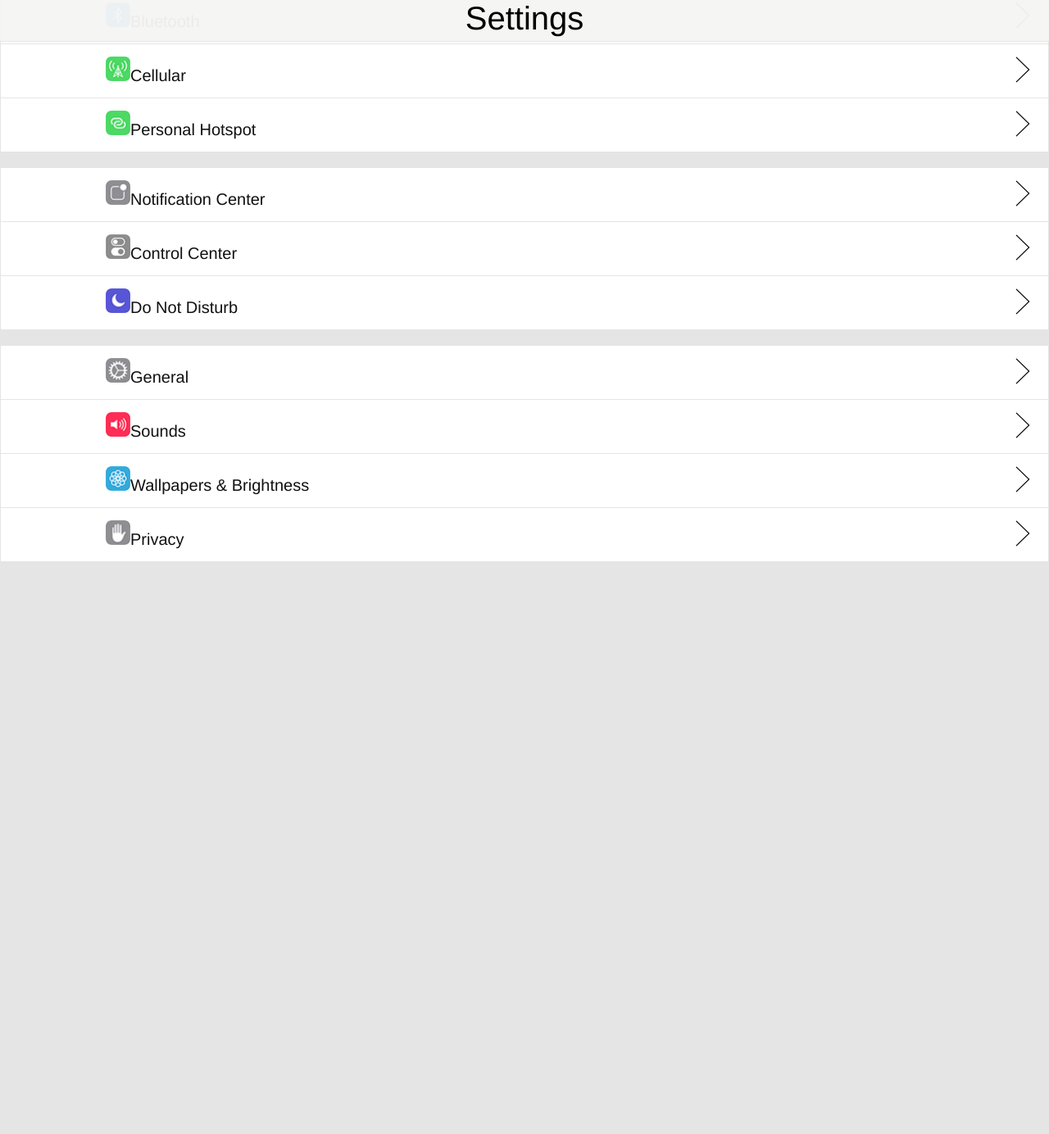
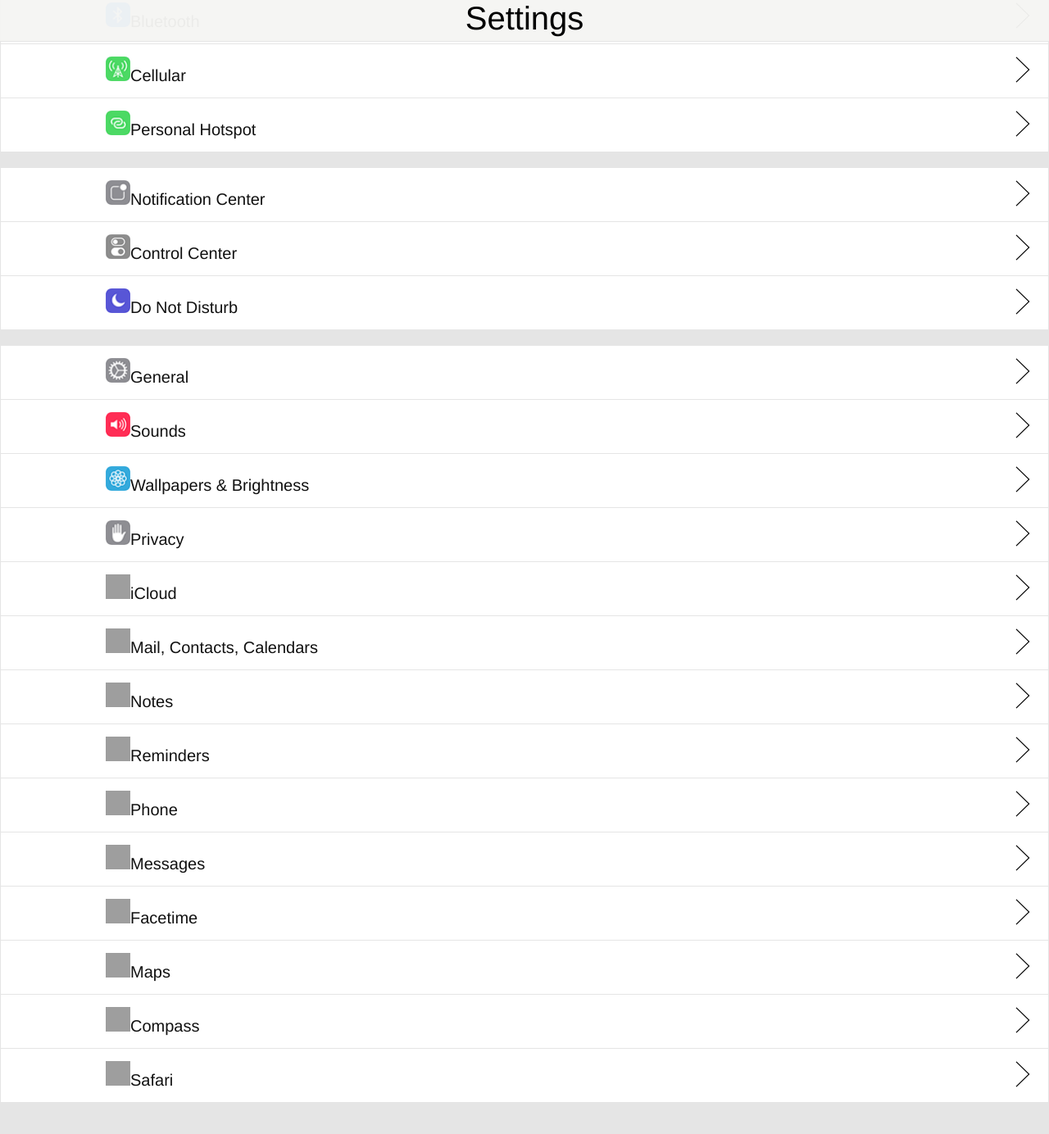
Before and after one commit to boffnoff/boffnoff.github.com, a Jekyll site: the page beta/index.html, which Jekyll copies as it is, in a window 1280 px wide and 1400 px high, scrolled down 199 px. Shown: the top 1384 px of the window at 82% size. Built offline with Jekyll 4.4.1, drawn with Linux system fonts in a browser that asks for light colours; before the commit the page ends 939 px from its top, so only the background shows below that; grey boxes are pictures that could not be loaded.

Commit message:
added more items to iOS 7 Beta page

```diff
--- a/beta/index.html
+++ b/beta/index.html
@@ -86,6 +86,44 @@
     </div>
 
 
+    <div class="other">
+
+      <p onclick="location.href='#';" style="cursor: pointer;">
+        <img src="img/icons/.png" alt="Cog Icon" height="30" width="30">iCloud <img style="float: right;" src="img/arrow.png"/></p>
+
+
+      <p onclick="location.href='#';" style="cursor: pointer;">
+        <img src="img/icons/mcc.png" alt="Cog Icon" height="30" width="30">Mail, Contacts, Calendars <img style="float: right;" src="img/arrow.png"/></p>
+
+
+      <p onclick="location.href='#';" style="cursor: pointer;">
+        <img src="img/icons/notes.png" alt="Cog Icon" height="30" width="30">Notes <img style="float: right;" src="img/arrow.png"/></p>
+
+      <p onclick="location.href='#';" style="cursor: pointer;">
+        <img src="img/icons/reminders.png" alt="Cog Icon" height="30" width="30">Reminders <img style="float: right;" src="img/arrow.png"/></p>
+
+      <p onclick="location.href='#';" style="cursor: pointer;">
+        <img src="img/icons/phone.png" alt="Cog Icon" height="30" width="30">Phone <img style="float: right;" src="img/arrow.png"/></p>
+
+
+      <p onclick="location.href='#';" style="cursor: pointer;">
+        <img src="img/icons/mms.png" alt="Cog Icon" height="30" width="30">Messages <img style="float: right;" src="img/arrow.png"/></p>
+
+      <p onclick="location.href='#';" style="cursor: pointer;">
+        <img src="img/icons/facetime.png" alt="Cog Icon" height="30" width="30">Facetime <img style="float: right;" src="img/arrow.png"/></p>
+
+      <p onclick="location.href='#';" style="cursor: pointer;">
+        <img src="img/icons/maps.png" alt="Cog Icon" height="30" width="30">Maps <img style="float: right;" src="img/arrow.png"/></p>
+
+
+      <p onclick="location.href='#';" style="cursor: pointer;">
+        <img src="img/icons/compass.png" alt="Cog Icon" height="30" width="30">Compass <img style="float: right;" src="img/arrow.png"/></p>
+
+      <p onclick="location.href='#';" style="cursor: pointer;">
+        <img src="img/icons/safari.png" alt="Cog Icon" height="30" width="30">Safari <img style="float: right;" src="img/arrow.png"/></p>
+
+
+    </div>
 
 
 
```
